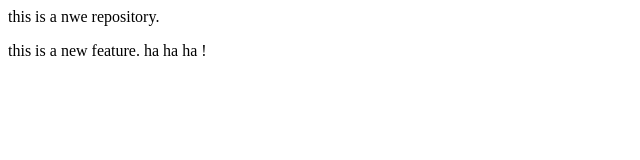
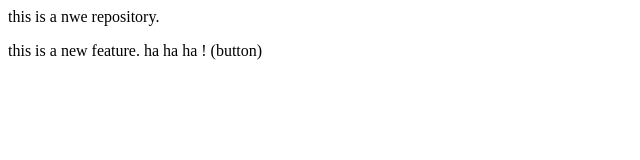
Before and after one commit to bhumikabindagi/local, a plain HTML site: page index.html in a window 1280 px wide. Shown: the full height of the page, 0-640 px from the left. Drawn offline with Linux system fonts and the light colour scheme.

Commit message:
Add button

```diff
--- a/index.html
+++ b/index.html
@@ -2,5 +2,5 @@
     this is a nwe repository.
 </p>
 <p>
-    this is a new feature. ha ha ha !
+    this is a new feature. ha ha ha ! (button)
 </p>
```
